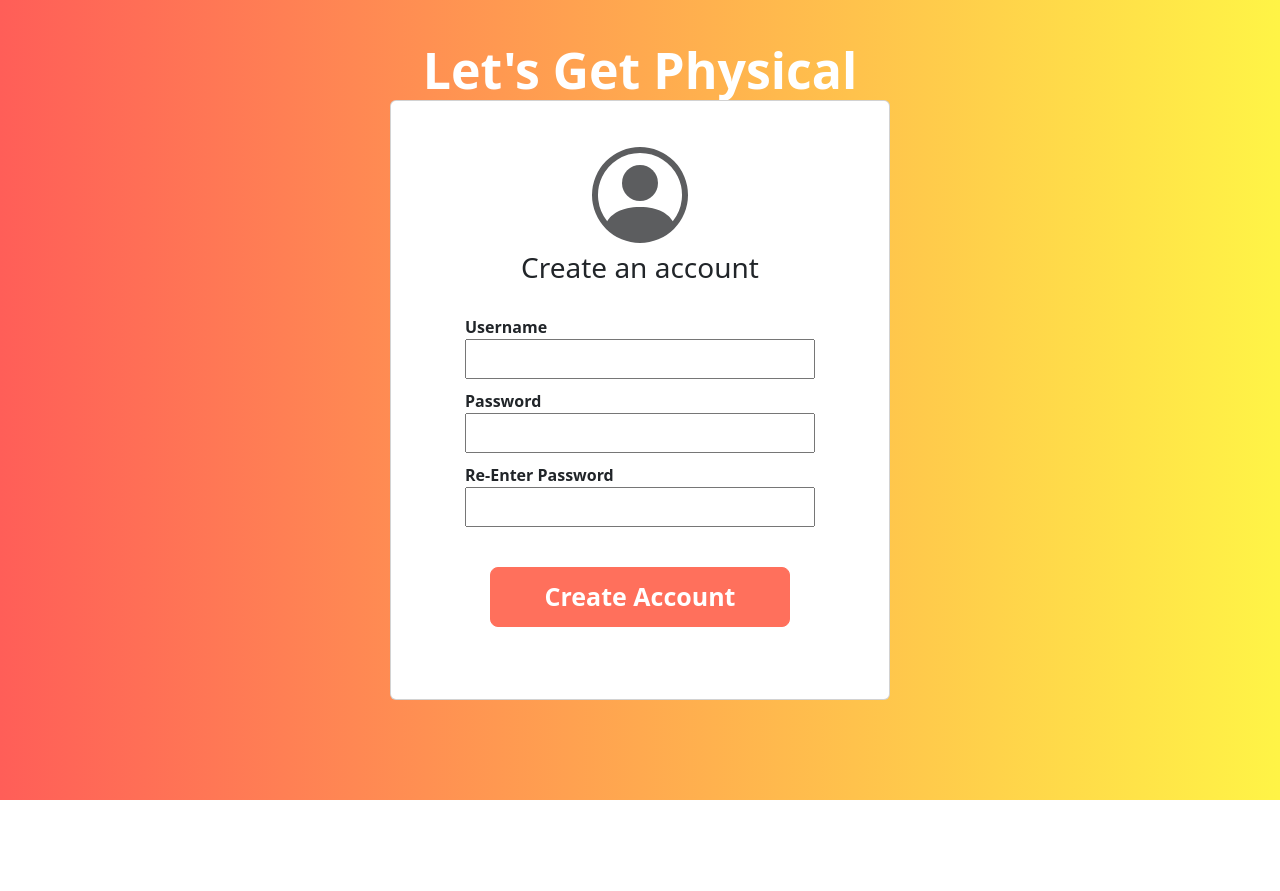
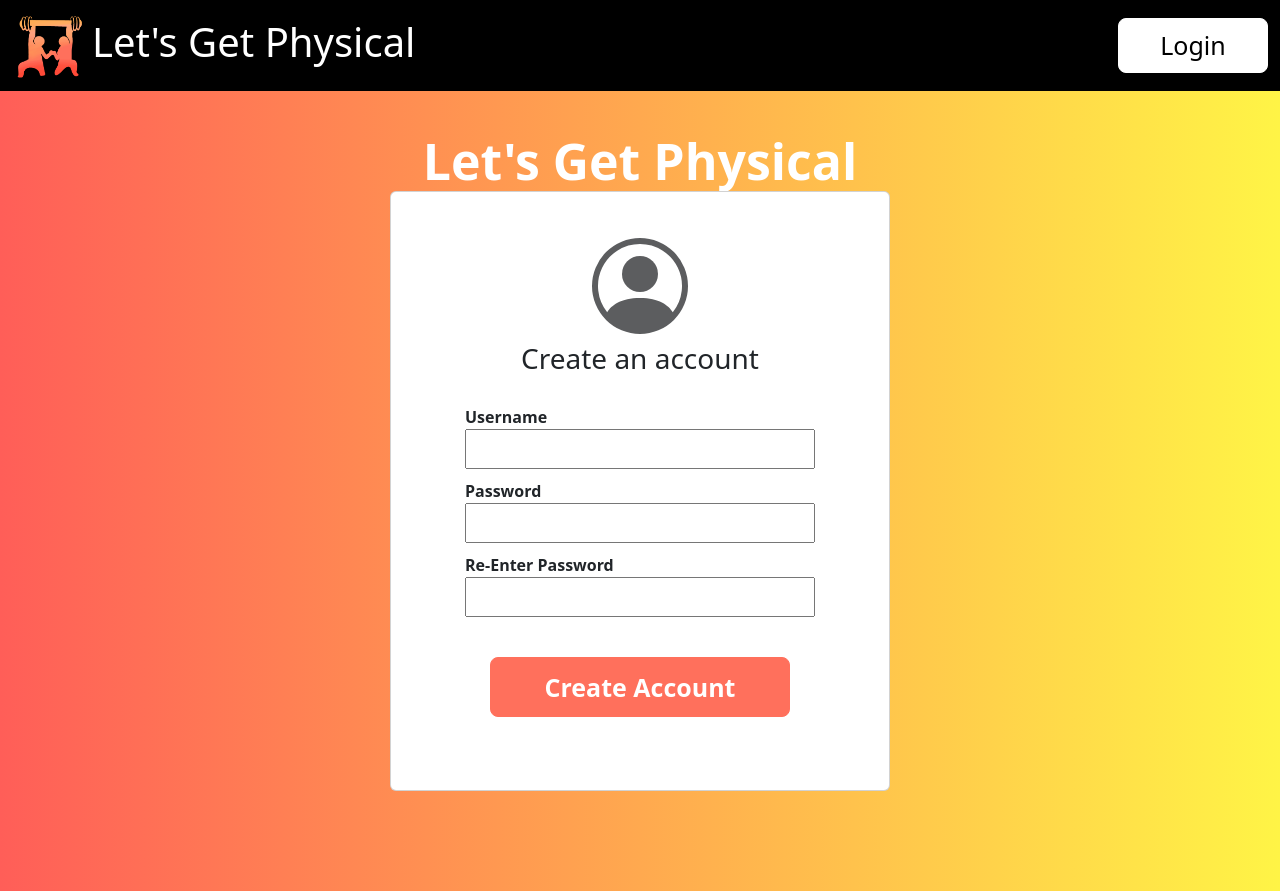
Before and after one commit to adamsprain/Lets-Get-Physical, a React (Create React App) app in the folder client/: page /signup in a window 1280 px wide. Before the commit the page ends 800 px from the top, so only its background shows below. Built offline with nearby package versions, Linux system fonts and the light colour scheme.

Commit message:
Fixed some bugs, added a navbar

```diff
--- a/client/src/App.js
+++ b/client/src/App.js
@@ -2,11 +2,16 @@ import React from 'react';
 import Homepage from './components/Homepage';
 import Login from './components/Login';
 import Signup from './components/Signup';
+import Navbar from './components/Navbar';
 import {Route, Routes} from "react-router-dom";
+
+//general controller for the entire application
 class App extends React.Component {
     render() {
         return (
             <div>
+                <Navbar/>
+                {/*Routing component which calls the functional component of each page and handles flow between them */}
                 <Routes>
                     <Route path="" element={<Homepage />} />
                     <Route path="/login" element={<Login />} />
--- a/client/src/components/Homepage.js
+++ b/client/src/components/Homepage.js
@@ -13,12 +13,12 @@ function Home() {
             <RemoveScrollBar></RemoveScrollBar>
             <div style={{minWidth: 1500}}>
                 <img src={image} className="main-image" alt=""/>
-                <div style={{textAlign: "center", position: "relative", marginLeft: 80}}>
+                <div style={{textAlign: "center", position: "relative", marginLeft: 90}}>
                     <h1 className="home">Find Your Swolemate!</h1>
-                    <Link to="/login"><Button className="main-button" size="lg"
+                    <Link to="/signup"><Button className="main-button" size="lg"
                                               style={{width: 250, marginRight: 50}}>
                         Create an Account </Button></Link>
-                    <Link to="/signup"><Button className='secondary-button' size="lg"
+                    <Link to="/login"><Button className='secondary-button' size="lg"
                                                style={{width: 250}}>
                         Login </Button>
                     </Link>
--- a/client/src/components/Login.js
+++ b/client/src/components/Login.js
@@ -6,10 +6,14 @@ import {LockIcon} from "../icons/LockIcon";
 import {UserIcon} from "../icons/UserIcon";
 import "../styles/App.css";
 import "../styles/Login.css";
+import {RemoveScrollBar} from "react-remove-scroll-bar";
 
+//functional component which returns the display of the login page
 function Login() {
     return (
+        //uh this is the div that holds the card component of the login lol
         <div className="login-page" style={{display: "flex", justifyContent: "center"}}>
+            <RemoveScrollBar></RemoveScrollBar>
             <div style={{marginTop: 40}}>
                 <h1 className="header">Let's Get Physical</h1>
             </div>
@@ -46,7 +50,7 @@ function Login() {
                             <div className="icon">
                                 <LockIcon></LockIcon>
                             </div>
-                            <input type="text" style={{height: 40, width: 350}}/>
+                            <input type="text" style={{height: 40, width: 350, paddingLeft: 40}}/>
                         </div>
                         <div>
                             <Button className="main-button"
--- /dev/null
+++ b/client/src/components/Navbar.js
@@ -0,0 +1,36 @@
+import { Link, useMatch, useResolvedPath} from "react-router-dom";
+import React from 'react';
+import Button from "react-bootstrap/Button";
+import logo from "../images/AppLogo.png";
+
+
+export default function Navbar() {
+    return (
+        <nav className="navbar navbar-expand-lg" style={{backgroundColor: "black"}}>
+            <div className="container-fluid">
+                <Link to="/" className="site-title" style={{display: "flex", textDecoration: "none"}}>
+                    <img className="logo" src={logo} alt="Let's Get Physical Logo">
+                    </img>
+                    <h1 style={{color: "white", paddingTop: 10, paddingLeft: 5}}>Let's Get Physical</h1>
+                </Link>
+                <CustomLink to="/Login" style={{textDecoration: "none"}}>
+                    <ul className="navbar-nav me-auto">
+                        <Button className="nav-bar-button" size="lg">
+                            Login
+                        </Button>
+                    </ul>
+                </CustomLink>
+            </div>
+        </nav>
+    )
+}
+
+function CustomLink({to, children, ...props}){
+    const resolvedPath =  useResolvedPath(to)
+    const isActive = useMatch({ path: resolvedPath.pathname, end: true })
+    return(
+        <div className={isActive ? "active" : ""}>
+            <Link to = {to}{...props}>{children}</Link>
+        </div>
+    )
+}
--- a/client/src/components/Signup.js
+++ b/client/src/components/Signup.js
@@ -4,10 +4,12 @@ import Button from "react-bootstrap/Button";
 import {ProfileIcon} from "../icons/ProfileIcon";
 import "../styles/App.css";
 import "../styles/Login.css";
+import {RemoveScrollBar} from "react-remove-scroll-bar";
 
 function Login() {
     return (
         <div className="login-page" style={{display: "flex", justifyContent: "center"}}>
+            <RemoveScrollBar></RemoveScrollBar>
             <div style={{marginTop: 40}}>
                 <h1 className="header">Let's Get Physical</h1>
             </div>
@@ -31,8 +33,7 @@ function Login() {
                             <label>Username</label>
                         </div>
                         <div style={{position: "relative"}}>
-                            <input type="text" style={{height: 40, width: 350, marginBottom: 10, paddingLeft: 40}}
-                                   className="input"/>
+                            <input type="text" style={{height: 40, width: 350, marginBottom: 10}}/>
                         </div>
                         <div style={{textAlign: "left"}}>
                             <label>Password</label>
--- a/client/src/icons/LockIcon.js
+++ b/client/src/icons/LockIcon.js
@@ -1,3 +1,4 @@
+//variable which displays the icon used in the password text box
 export const LockIcon = () => {
     return (
         <svg xmlns="http://www.w3.org/2000/svg" width="30" height="30" fill="#5C5D5F" className="bi bi-lock-fill"
--- a/client/src/styles/App.css
+++ b/client/src/styles/App.css
@@ -20,3 +20,26 @@
     border-color: #E5994D !important;
     color: white !important;
 }
+
+.nav {
+    background-color: black!important;
+    height: 65px;
+}
+
+.nav-bar-button {
+    background-color: white!important;
+    color: black!important;
+    border-color: white!important;
+    font-weight: 500 !important;
+    font-size: 25px!important;
+    width: 150px;
+}
+
+.nav-bar-button:hover {
+    background-color: #D3D3D3!important;
+    border-color: #D3D3D3!important;
+}
+
+.logo {
+    width: 75px;
+}
--- a/client/src/styles/Homepage.css
+++ b/client/src/styles/Homepage.css
@@ -1,12 +1,12 @@
 h1.home {
     font-size: 70px;
     color: #FF4A37;
-    text-shadow: 0px 2px 3px rgba(0, 0, 0, 0.8);
+    text-shadow: 0 2px 3px rgba(0, 0, 0, 0.8);
 }
 
 .main-image {
     width: auto;
-    height: 100%;
+    height: 90%;
 }
 
 .container {
```
Also changed, not shown: client/src/images/AppLogo.png (added), 1 other file (tests, documents, lock files or other folders).
